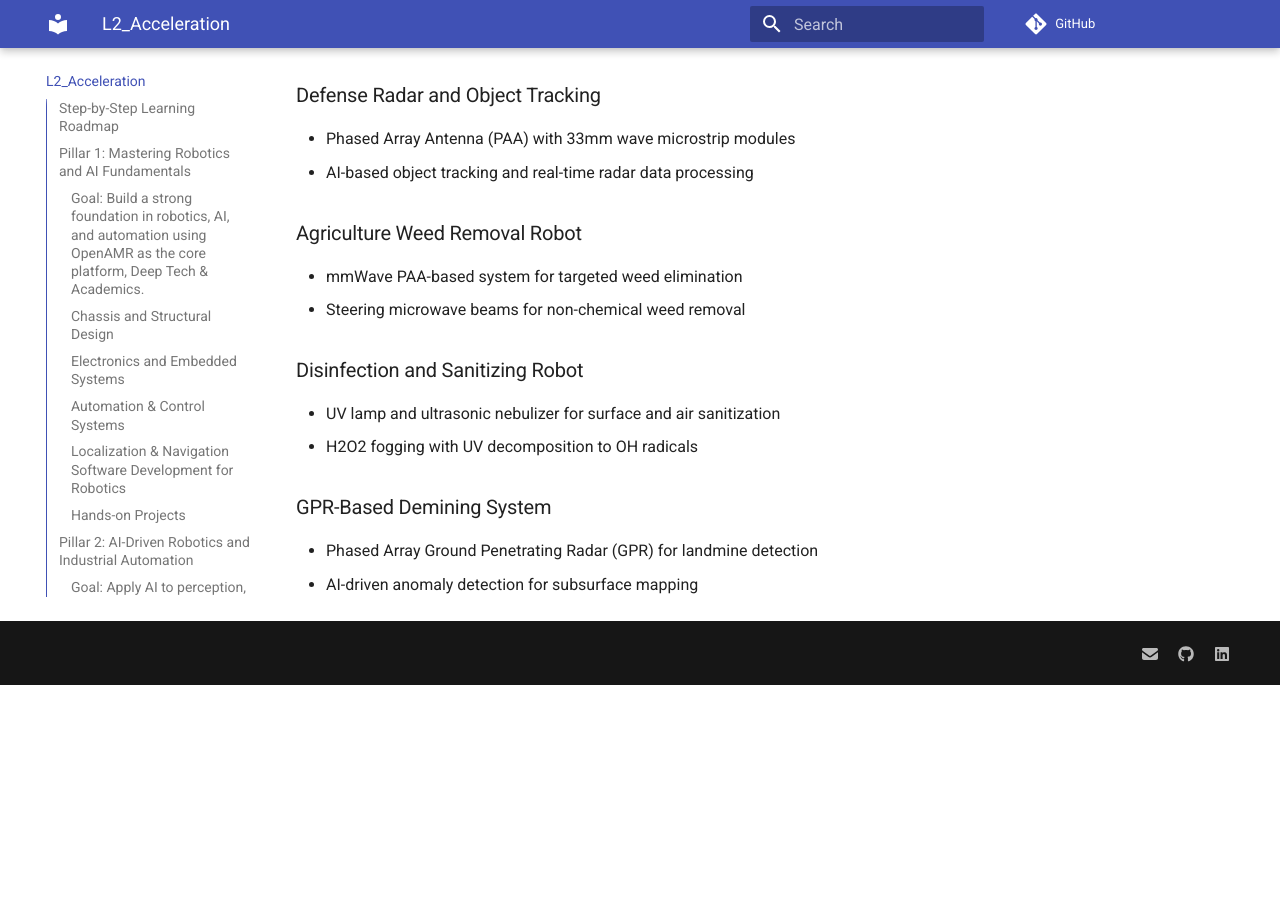
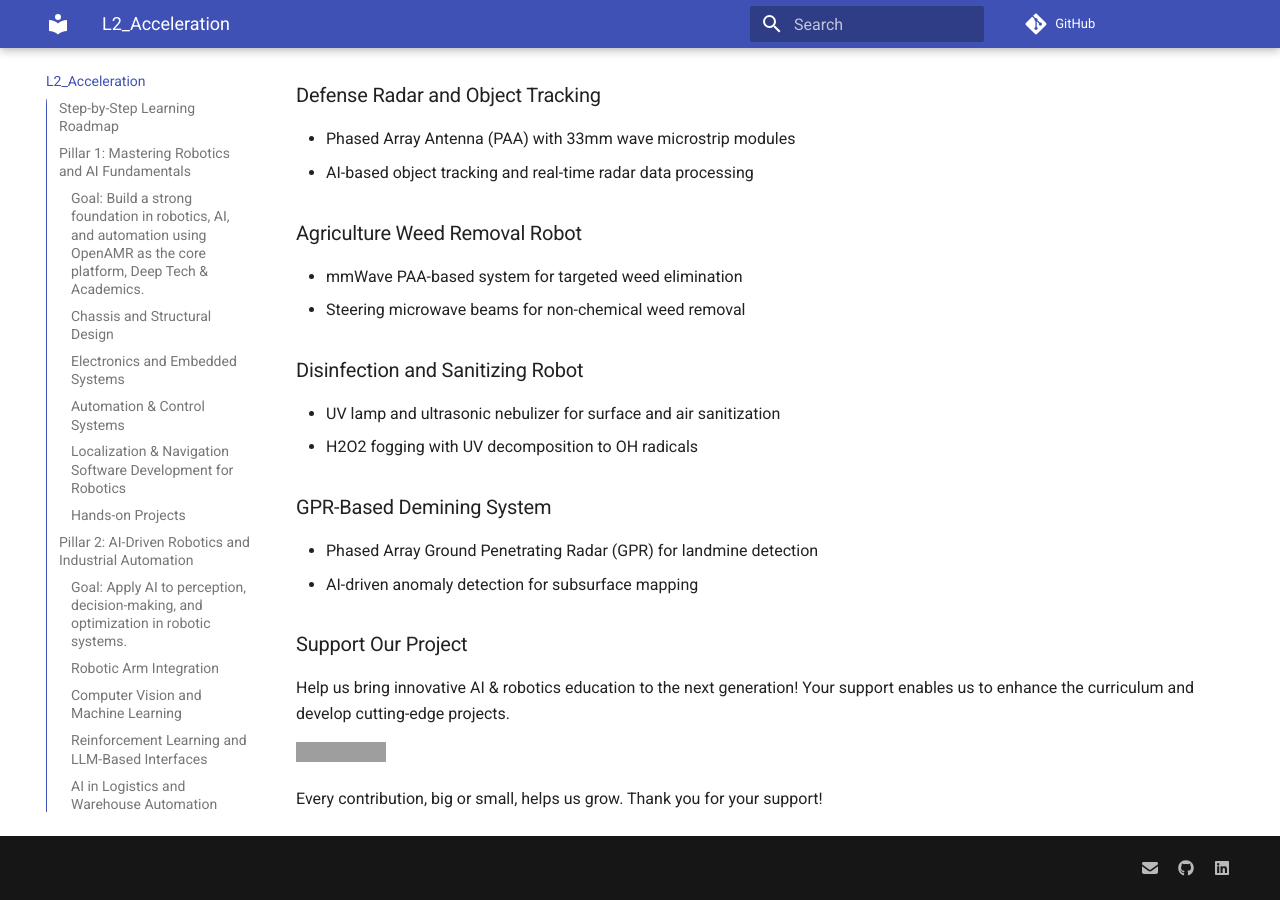
Before and after one commit to BotshareAI/Botshare_book, an MkDocs documentation site: the page built from docs/L2_Acceleration.md, in a window 1280 px wide and 900 px high, scrolled down 4416 px. Built offline with MkDocs 1.6.1 and Material for MkDocs 9.7.7, drawn with Linux system fonts in a browser that asks for light colours; before the commit the page ends 5101 px from its top, so only the background shows below that; grey boxes are pictures that could not be loaded.

Commit message:
Update L2_Acceleration.md

```diff
--- a/docs/L2_Acceleration.md
+++ b/docs/L2_Acceleration.md
@@ -135,3 +135,10 @@ These advanced projects provide additional hands-on experience and can be offere
 ### GPR-Based Demining System
 - Phased Array Ground Penetrating Radar (GPR) for landmine detection
 - AI-driven anomaly detection for subsurface mapping
+
+### Support Our Project
+Help us bring innovative AI & robotics education to the next generation! Your support enables us to enhance the curriculum and develop cutting-edge projects.
+
+[![Donate via PayPal](https://img.shields.io/badge/Donate-PayPal-blue.svg)](https://www.paypal.com/paypalme/BotshareAI)
+
+Every contribution, big or small, helps us grow. Thank you for your support!
```
